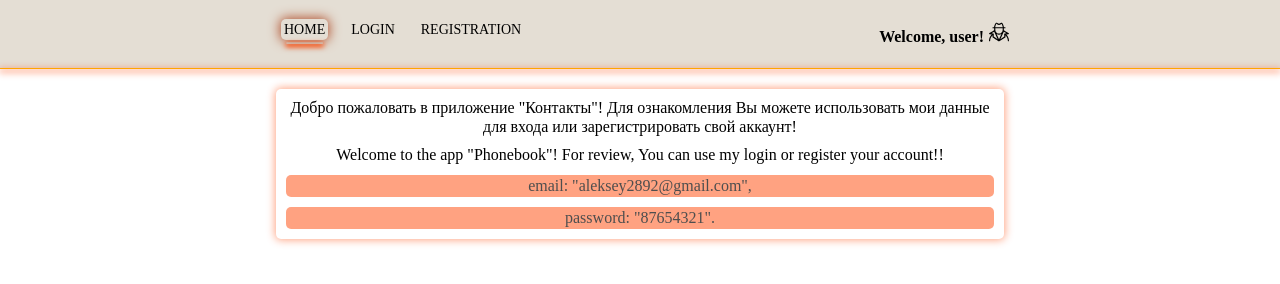
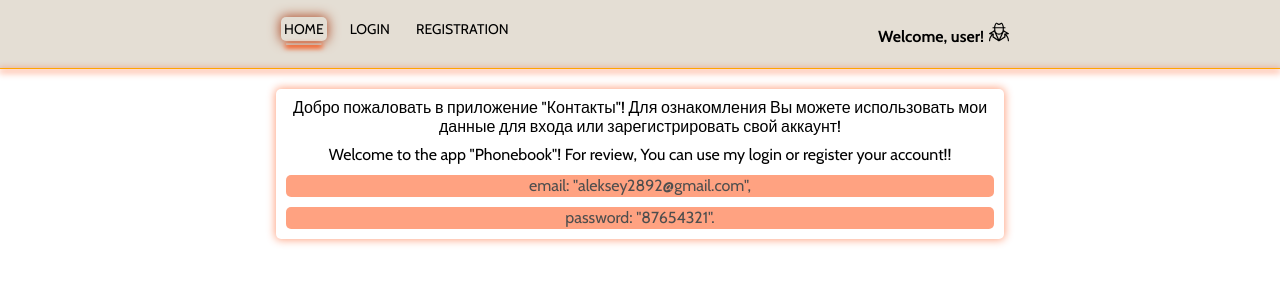
Before and after one commit to Aleksey2892/goit-react-hw-08-phonebook, a React app: page /home in a window 1280 px wide. Built offline with nearby package versions, Linux system fonts and the light colour scheme.

Commit message:
fix body font

```diff
--- a/src/base.scss
+++ b/src/base.scss
@@ -1,9 +1,11 @@
+@import url('https://fonts.googleapis.com/css2?family=Cabin:wght@400;500;600;700&display=swap');
+
 html {
   box-sizing: border-box;
 }
 
 body {
-  font-family: 'Balsamiq Sans', cursive;
+  font-family: 'Cabin', sans-serif;
 }
 
 *,
```
